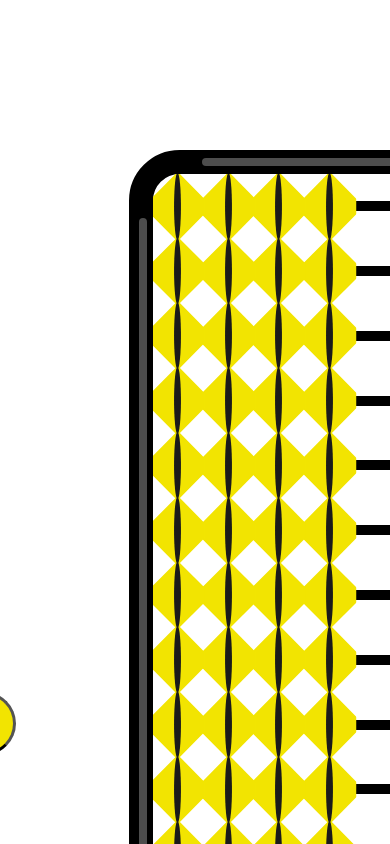
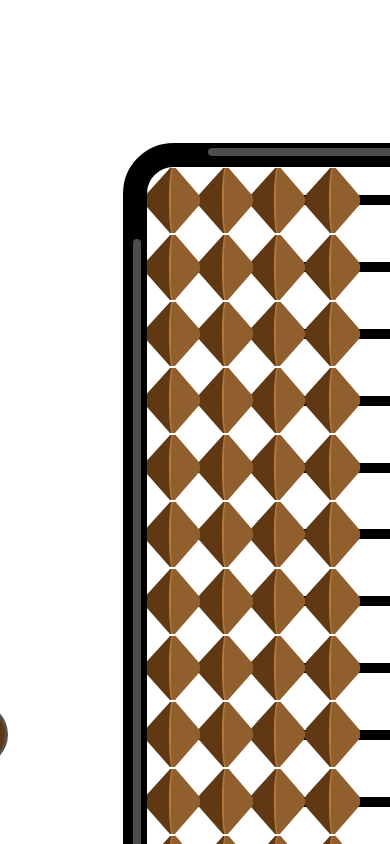
Before and after one commit to cyproto/abacus, a React (Create React App) app: page / in a window 390 px wide. Shown: the top 844 px of the page. Built offline with nearby package versions, Linux system fonts and the light colour scheme.

Commit message:
Switch to different bead svg for another abacus. - Other UI changes.

```diff
--- a/src/App.scss
+++ b/src/App.scss
@@ -32,7 +32,7 @@ footer {
   display: flex;
   justify-content: center;
   position: relative;
-  height: 221px;
+  height: 227px;
   width: 750px;
 }
 
@@ -58,7 +58,7 @@ footer {
 }
 
 .down-beads-container {
-	height: 130px;
+	height: 136px;
 	width: 40px;
   overflow: hidden;
   position: relative;
@@ -90,21 +90,21 @@ svg {
 .downbead {
   position: absolute;
   bottom: -5px;
-  width: 34px;
-  height: 34px;
+  width: 35px;
+  height: 35px;
   background: url('./components/bead.svg');
 }
 
 .downbead:nth-child(1) {
-	bottom: 70px;
+	bottom: 74px;
 }
 
 .downbead:nth-child(2) {
-	bottom: 45px;
+	bottom: 47px;
 }
 
 .downbead:nth-child(3) {
-	bottom: 20px;
+	bottom: 21px;
 }
 
 .up-vertical-pole-center-line {
@@ -237,13 +237,10 @@ header {
     display: grid;
     place-items: center;
     border-radius: 50px;
-    background: #F2E401;
-    color: #000000;
+    background: #603813;
+    color: #ffffff;
     font-size: 16px;
     transition: .5s;
-  }
-  .trash-icon {
-
   }
 }
 
@@ -260,12 +257,12 @@ header {
 
   .content {
     zoom: 135%;
-    box-shadow: 0px 0px 25px 15px #fff;
+    margin-left: 5px;
     box-sizing: border-box;
     display: flex;
     justify-content: center;
     position: relative;
-    height: 221px;
+    height: 227px;
     width: 450px;
   }
 
@@ -280,20 +277,20 @@ header {
   }
 
   .down-beads-container {
-    height: 130px;
+    height: 136px;
     width: 32px;
     overflow: hidden;
     position: relative;
     display: flex;
     justify-content: center;
-    margin: 0px;
+    margin: 0px 0.5px;
     padding: 0px;
   }
 
   .left-line {
     position: absolute;
     top: 35px;
-    left: -55px;
+    left: -65px;
     height: 150px;
     width: 4px;
     background-color: #4d4d4d;
@@ -303,7 +300,7 @@ header {
   .top-line {
     position: absolute;
     top: 2px;
-    left: -25px;
+    left: -20px;
     height: 4px;
     width: 490px;
     background-color: #4d4d4d;
@@ -313,7 +310,7 @@ header {
   .right-line {
     position: absolute;
     top: 35px;
-    right: -55px;
+    right: -65px;
     height: 150px;
     width: 4px;
     background-color: #4d4d4d;
@@ -323,7 +320,7 @@ header {
   .bottom-line {
     position: absolute;
     bottom: 5px;
-    left: -25px;
+    left: -20px;
     height: 4px;
     width: 490px;
     background-color: #4d4d4d;
@@ -333,16 +330,16 @@ header {
   .pannel {
     z-index: 100;
     position: absolute;
-    bottom: -10px;
-    left: 282px;
+    bottom: -15px;
+    left: 289px;
     button {
       height: 42px;
       width: 42px;
       display: grid;
       place-items: center;
       border-radius: 50px;
-      background: #F2E401;
-      color: #000000;
+      background: #603813;
+      color: #ffffff;
       font-size: 16px;
       transition: .5s;
     }
@@ -350,12 +347,6 @@ header {
     .trash-icon {
       position: absolute;
       margin-left: 42px;
-    }
-
-    button:hover {
-      background: #F2E401;
-      color:white;
-      outline: 1px solid white;
     }
 
     #result {
```
Also changed, not shown: package.json (line endings or trailing spaces), src/components/bead.svg.
